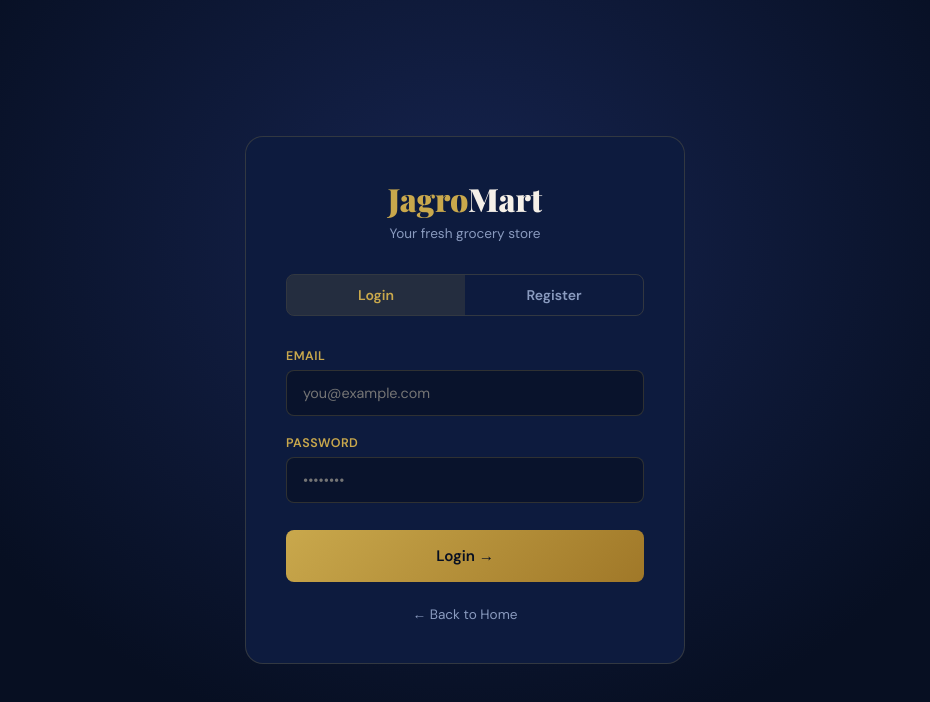
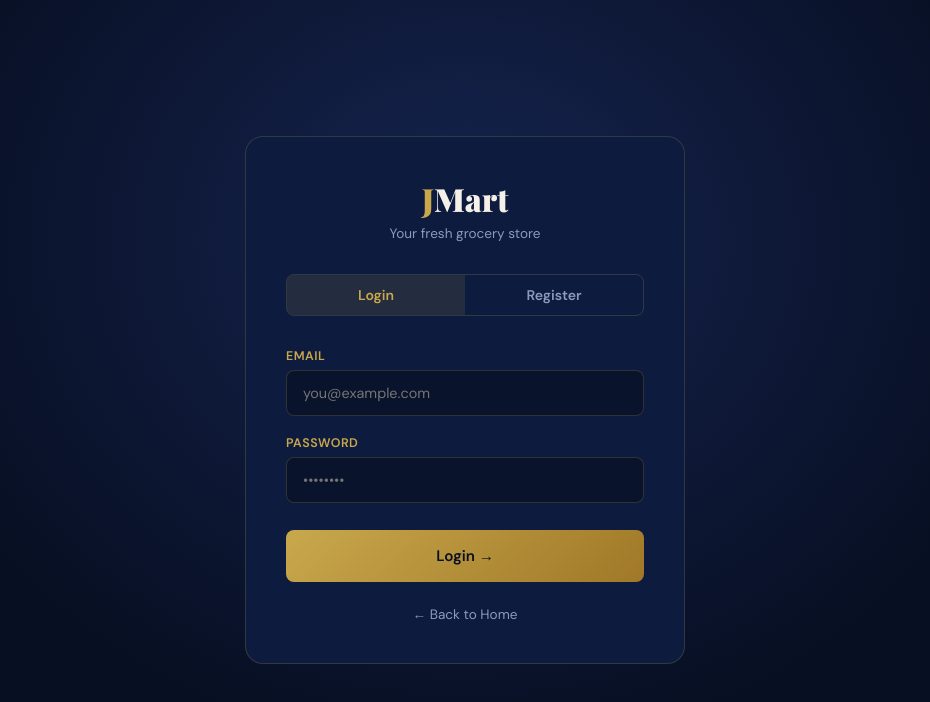
Before and after one commit to srinivas-azmeera/jagromart, a website: page public/pages/login.html in a window 1280 px wide. Shown: the whole page, without its empty margins (175-1105 px from the left). Drawn offline with nearby package versions, Linux system fonts and the light colour scheme.

Commit message:
Update title and logo in login page

```diff
--- a/public/pages/login.html
+++ b/public/pages/login.html
@@ -2,7 +2,7 @@
 <html lang="en">
 <head>
   <meta charset="UTF-8"/><meta name="viewport" content="width=device-width,initial-scale=1.0"/>
-  <title>Login – JagroMart</title>
+  <title>Login – JMart</title>
   <link href="https://fonts.googleapis.com/css2?family=Playfair+Display:wght@700;900&family=DM+Sans:wght@300;400;500;600&display=swap" rel="stylesheet"/>
   <link rel="stylesheet" href="/css/style.css"/>
   <style>
@@ -25,7 +25,7 @@
 </head>
 <body>
 <div class="auth-box">
-  <div class="auth-logo">Jagro<span>Mart</span></div>
+  <div class="auth-logo">J<span>Mart</span></div>
   <div class="auth-sub">Your fresh grocery store</div>
 
   <div class="tab-row">
```
